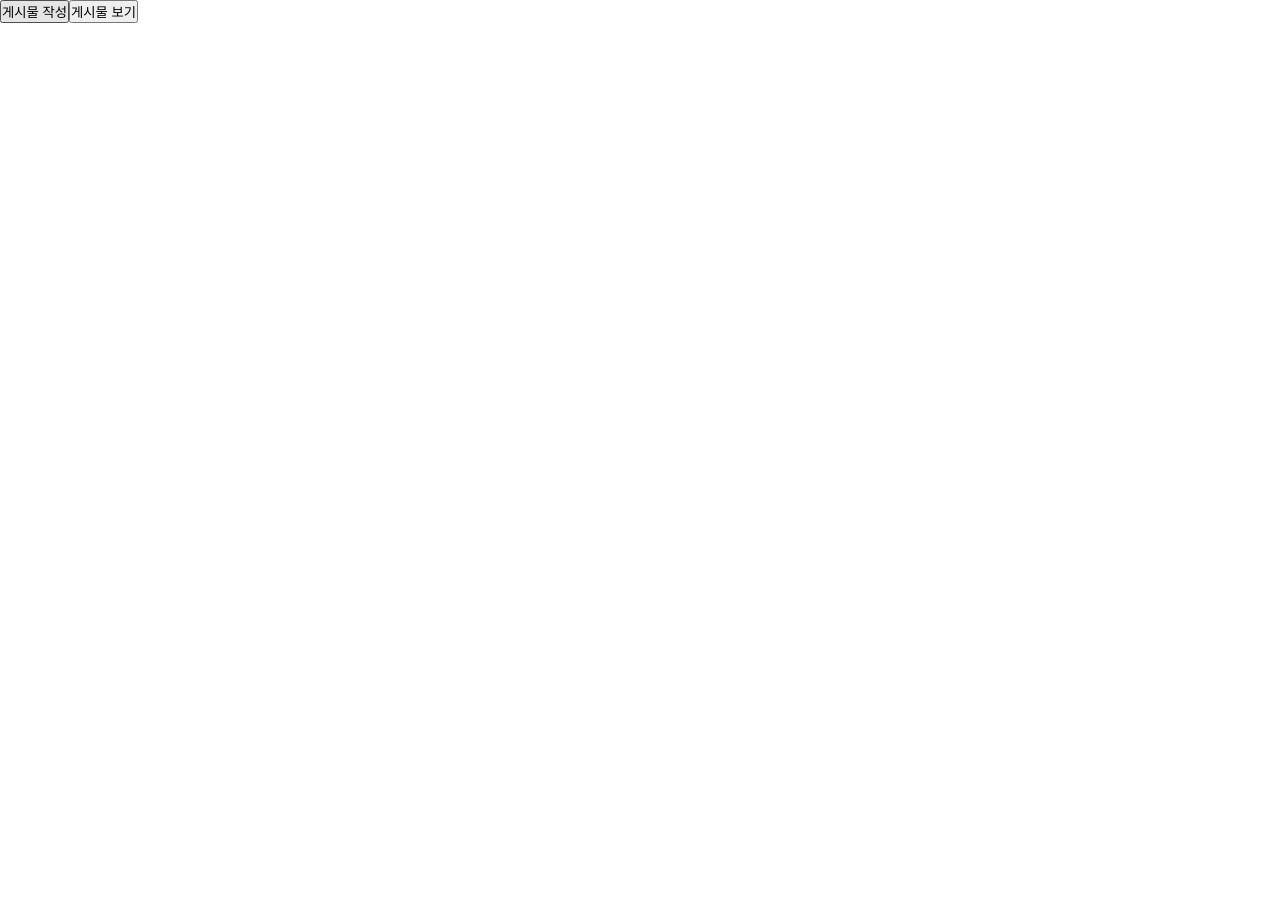
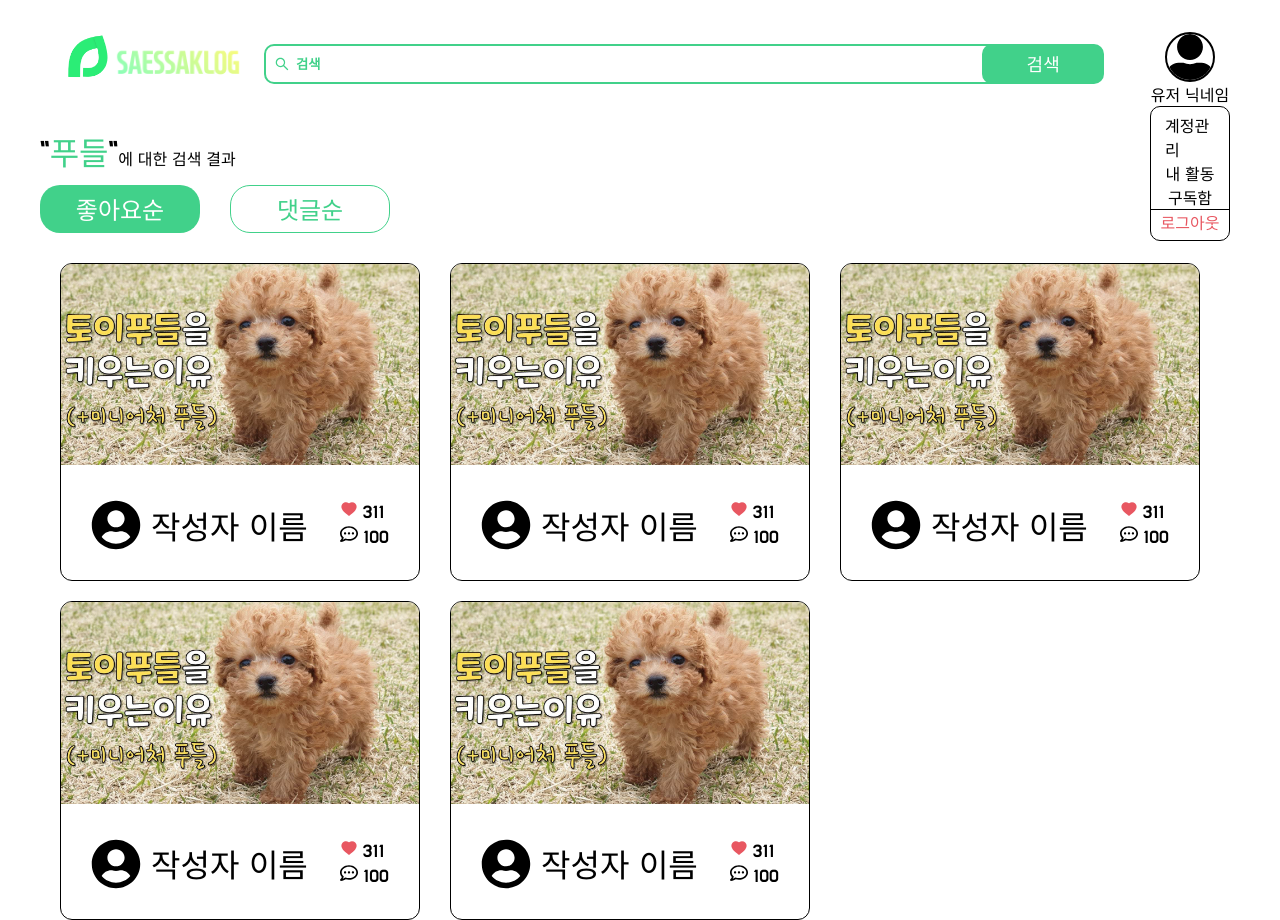
Before and after one commit to saessak-study/saessak-log-front, a React (Create React App) app: page / in a window 1280 px wide. Before the commit the page ends 800 px from the top, so only its background shows below. Built offline with nearby package versions, Linux system fonts and the light colour scheme.

Commit message:
feat dev머지 전

```diff
--- a/src/App.tsx
+++ b/src/App.tsx
@@ -9,13 +9,13 @@ import Main from './pages/Main';
 // 추후에 라우터 디렉토리 따로 설정해도 좋습니다.
 const App = () => {
   return (
-    <BrowserRouter>
-      <Routes>
-        <Route path='/' element={<Main />} />
-        <Route path='/main' element={<MainPage />} />
-        <Route path='/search' element={<SearchPage />} />
-      </Routes>
-    </BrowserRouter>
+    <div className='app'>
+      <BrowserRouter>
+        <Routes>
+          <Route path='/' element={<MainPage />} />
+        </Routes>
+      </BrowserRouter>
+    </div>
   );
 };
 
--- a/src/components/main/homePage.module.scss
+++ b/src/components/main/homePage.module.scss
@@ -307,3 +307,6 @@
     width: 90%;
   }
 }
+.nothing {
+  display: none;
+}
```
